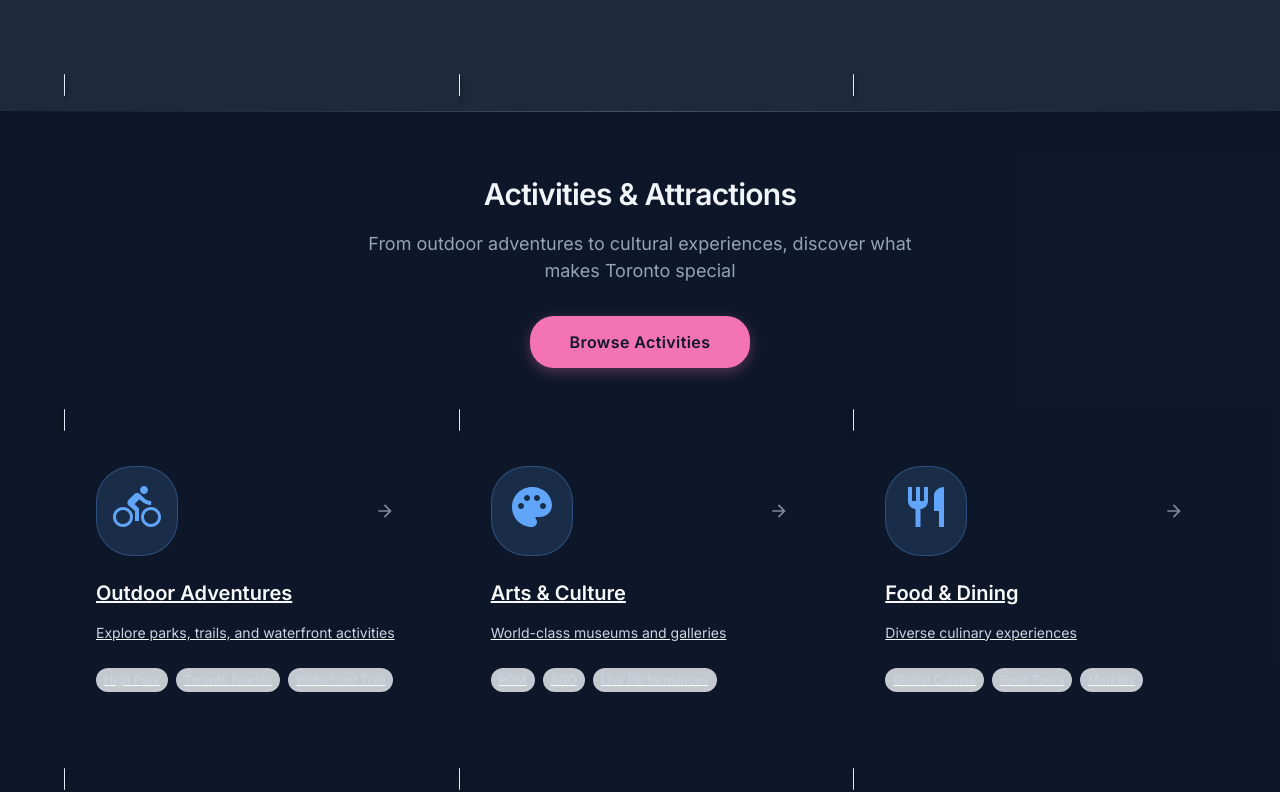
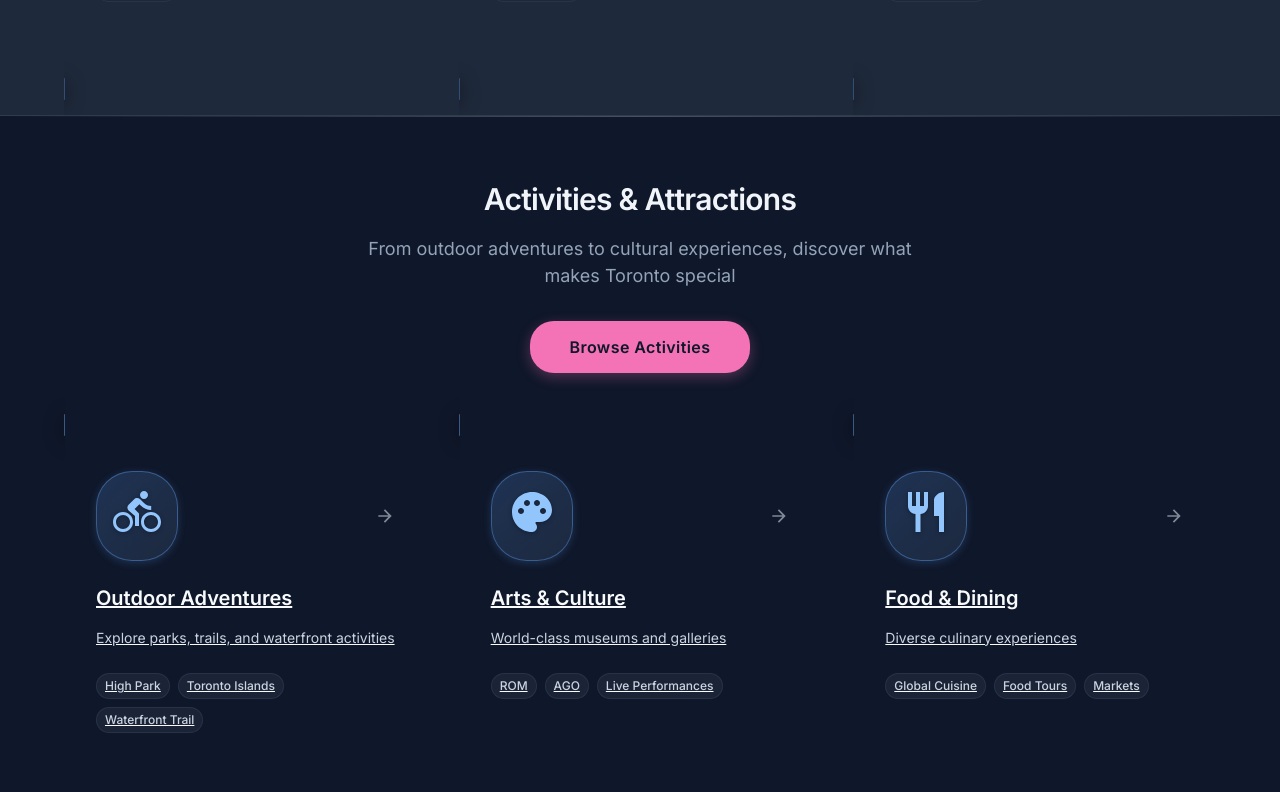
Before and after one commit to denizen-star/toronto-guide, a React (Create React App) app: page / in a window 1280 px wide. Shown: the part 1372-2164 px from the top of the page. Built offline with nearby package versions, Linux system fonts and the light colour scheme.

Commit message:
still tiles are not amazing but it looks very nice

```diff
--- a/src/components/MinimalistCard.tsx
+++ b/src/components/MinimalistCard.tsx
@@ -32,24 +32,32 @@ const MinimalistCard: React.FC<MinimalistCardProps> = ({
       cursor: to || onClick ? 'pointer' : 'default',
       position: 'relative',
       overflow: 'hidden',
-      background: 'linear-gradient(145deg, #ffffff 0%, #fafafa 100%)',
+      background: `linear-gradient(145deg, ${theme.palette.background.paper} 0%, ${alpha(theme.palette.grey[700], 0.8)} 100%)`,
+      border: `1px solid ${alpha(theme.palette.primary.main, 0.3)}`,
+      boxShadow: '0 4px 20px rgba(0, 0, 0, 0.4)',
       transition: 'all 0.3s cubic-bezier(0.4, 0, 0.2, 1)',
       '&:hover': {
-        transform: to || onClick ? 'translateY(-4px)' : 'none',
+        transform: to || onClick ? 'translateY(-6px)' : 'none',
+        background: `linear-gradient(145deg, ${alpha(theme.palette.background.paper, 1.1)} 0%, ${alpha(theme.palette.grey[600], 0.9)} 100%)`,
+        border: `1px solid ${alpha(theme.palette.primary.main, 0.6)}`,
         boxShadow: to || onClick ?
-          '0 12px 40px rgba(46, 59, 78, 0.15)' :
-          '0 1px 3px rgba(46, 59, 78, 0.1)',
+          '0 12px 40px rgba(0, 0, 0, 0.6), 0 0 0 1px rgba(96, 165, 250, 0.4)' :
+          '0 4px 20px rgba(0, 0, 0, 0.4)',
         '& .card-icon': {
-          transform: 'scale(1.1) rotate(5deg)',
-          color: `${color}.main`,
+          transform: 'scale(1.15) rotate(8deg)',
+          background: `linear-gradient(135deg, ${alpha(theme.palette[color].main, 0.2)} 0%, ${alpha(theme.palette[color].light, 0.1)} 100%)`,
+          boxShadow: `0 2px 8px ${alpha(theme.palette[color].main, 0.2)}`,
         },
         '& .card-arrow': {
-          transform: 'translateX(4px)',
+          transform: 'translateX(6px)',
           opacity: 1,
+          color: theme.palette.primary.main,
         },
         '& .card-features': {
           '& .MuiChip-root': {
-            transform: 'scale(1.02)',
+            transform: 'scale(1.05)',
+            backgroundColor: alpha(theme.palette[color].main, 0.15),
+            color: theme.palette[color].light,
           },
         },
       },
@@ -87,12 +95,14 @@ const MinimalistCard: React.FC<MinimalistCardProps> = ({
             sx={{
               p: 2,
               borderRadius: 3,
-              bgcolor: alpha(theme.palette[color].main, 0.15),
-              border: `1px solid ${alpha(theme.palette[color].main, 0.3)}`,
-              color: `${color}.main`,
+              background: `linear-gradient(135deg, ${alpha(theme.palette[color].main, 0.2)} 0%, ${alpha(theme.palette[color].light, 0.1)} 100%)`,
+              border: `1px solid ${alpha(theme.palette[color].main, 0.4)}`,
+              color: theme.palette[color].light,
+              boxShadow: `0 2px 8px ${alpha(theme.palette[color].main, 0.2)}`,
               transition: 'all 0.3s cubic-bezier(0.4, 0, 0.2, 1)',
               '& .MuiSvgIcon-root': {
                 fontSize: iconSize,
+                filter: 'drop-shadow(0 1px 2px rgba(0, 0, 0, 0.3))',
               },
             }}
           >
@@ -154,15 +164,18 @@ const MinimalistCard: React.FC<MinimalistCardProps> = ({
                   label={feature}
                   size="small"
                   sx={{
-                    bgcolor: alpha(theme.palette.grey[100], 0.8),
-                    color: 'text.secondary',
+                    bgcolor: alpha(theme.palette.grey[800], 0.8),
+                    color: theme.palette.text.secondary,
+                    border: `1px solid ${alpha(theme.palette.grey[600], 0.3)}`,
                     fontWeight: 500,
                     fontSize: '0.75rem',
-                    height: 24,
+                    height: 26,
                     transition: 'all 0.2s cubic-bezier(0.4, 0, 0.2, 1)',
                     '&:hover': {
-                      bgcolor: alpha(theme.palette[color].main, 0.1),
-                      color: `${color}.main`,
+                      bgcolor: alpha(theme.palette[color].main, 0.15),
+                      color: theme.palette[color].light,
+                      borderColor: alpha(theme.palette[color].main, 0.4),
+                      transform: 'translateY(-1px)',
                     },
                   }}
                 />
--- a/src/components/Section.tsx
+++ b/src/components/Section.tsx
@@ -56,6 +56,9 @@ const Section: React.FC<SectionProps> = ({
       bgcolor: backgroundColor,
       py: getPadding(),
       position: 'relative',
+      borderBottom: backgroundColor === 'background.paper' ?
+        `1px solid ${alpha(theme.palette.divider, 0.1)}` :
+        'none',
       '&::before': {
         content: '""',
         position: 'absolute',
@@ -63,7 +66,9 @@ const Section: React.FC<SectionProps> = ({
         left: 0,
         right: 0,
         height: '1px',
-        background: `linear-gradient(90deg, transparent 0%, ${alpha(theme.palette.divider, 0.3)} 50%, transparent 100%)`,
+        background: backgroundColor === 'background.paper' ?
+          `linear-gradient(90deg, transparent 0%, ${alpha(theme.palette.primary.main, 0.2)} 50%, transparent 100%)` :
+          `linear-gradient(90deg, transparent 0%, ${alpha(theme.palette.divider, 0.3)} 50%, transparent 100%)`,
       },
     }}>
       <Container maxWidth={maxWidth} sx={{ px: { xs: 2, sm: 3 } }}>
--- a/src/pages/Home.tsx
+++ b/src/pages/Home.tsx
@@ -335,7 +335,7 @@ const Home = () => {
         buttonText="Browse Activities"
         buttonPath="/activities"
         buttonColor="secondary"
-        backgroundColor={alpha(theme.palette.background.default, 0.7)}
+        backgroundColor="background.default"
       >
         <Grid container spacing={4}>
           {activities.map((item, index) => (
@@ -385,7 +385,7 @@ const Home = () => {
         buttonText="Find Sports"
         buttonPath="/amateur-sports"
         buttonColor="warning"
-        backgroundColor={alpha(theme.palette.background.default, 0.7)}
+        backgroundColor="background.default"
       >
         <Grid container spacing={4}>
           {amateurSports.map((item, index) => (
@@ -435,7 +435,7 @@ const Home = () => {
         buttonText="Discover Events"
         buttonPath="/special-events"
         buttonColor="secondary"
-        backgroundColor={alpha(theme.palette.background.default, 0.7)}
+        backgroundColor="background.default"
         spacing="spacious"
       >
         <Grid container spacing={4}>
```
